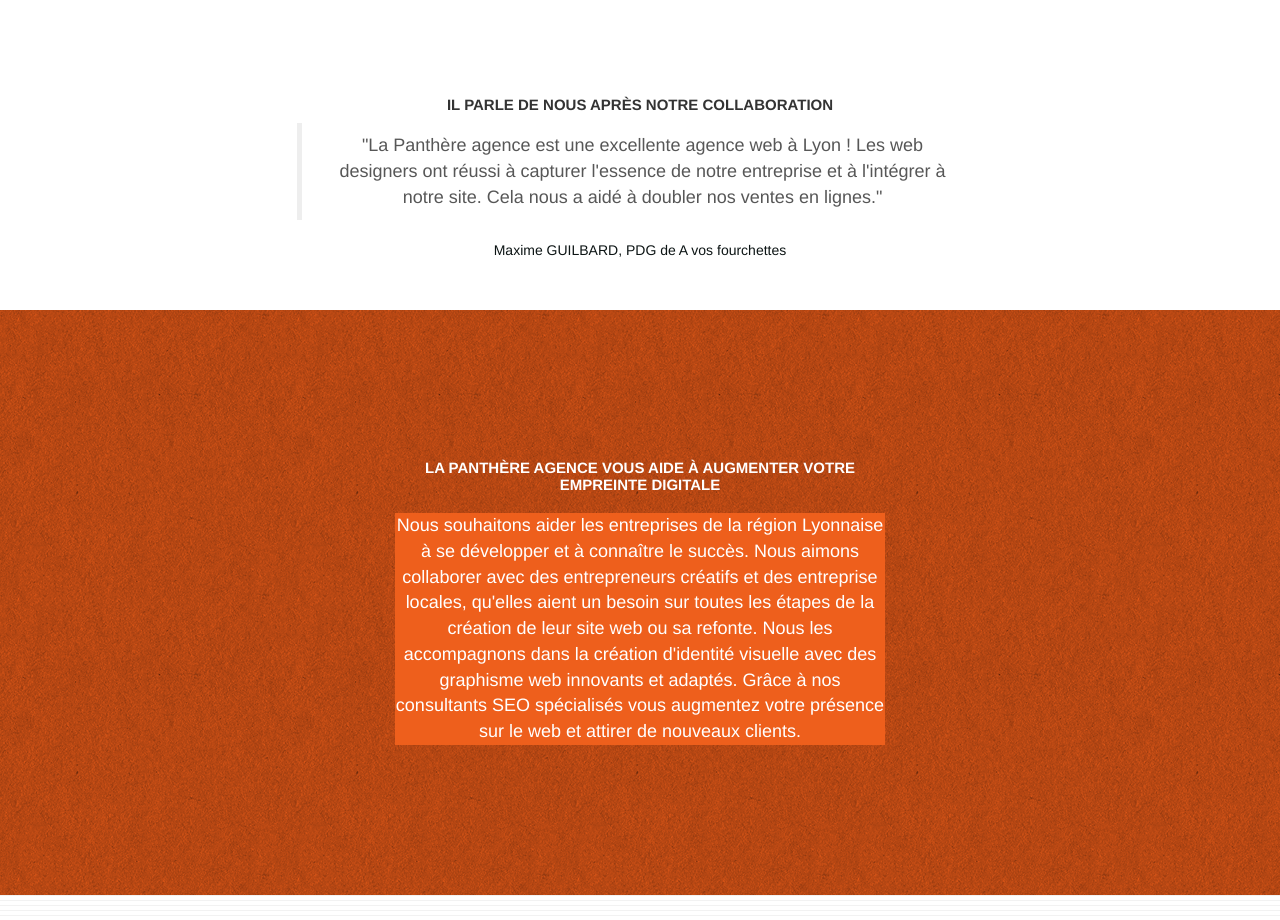
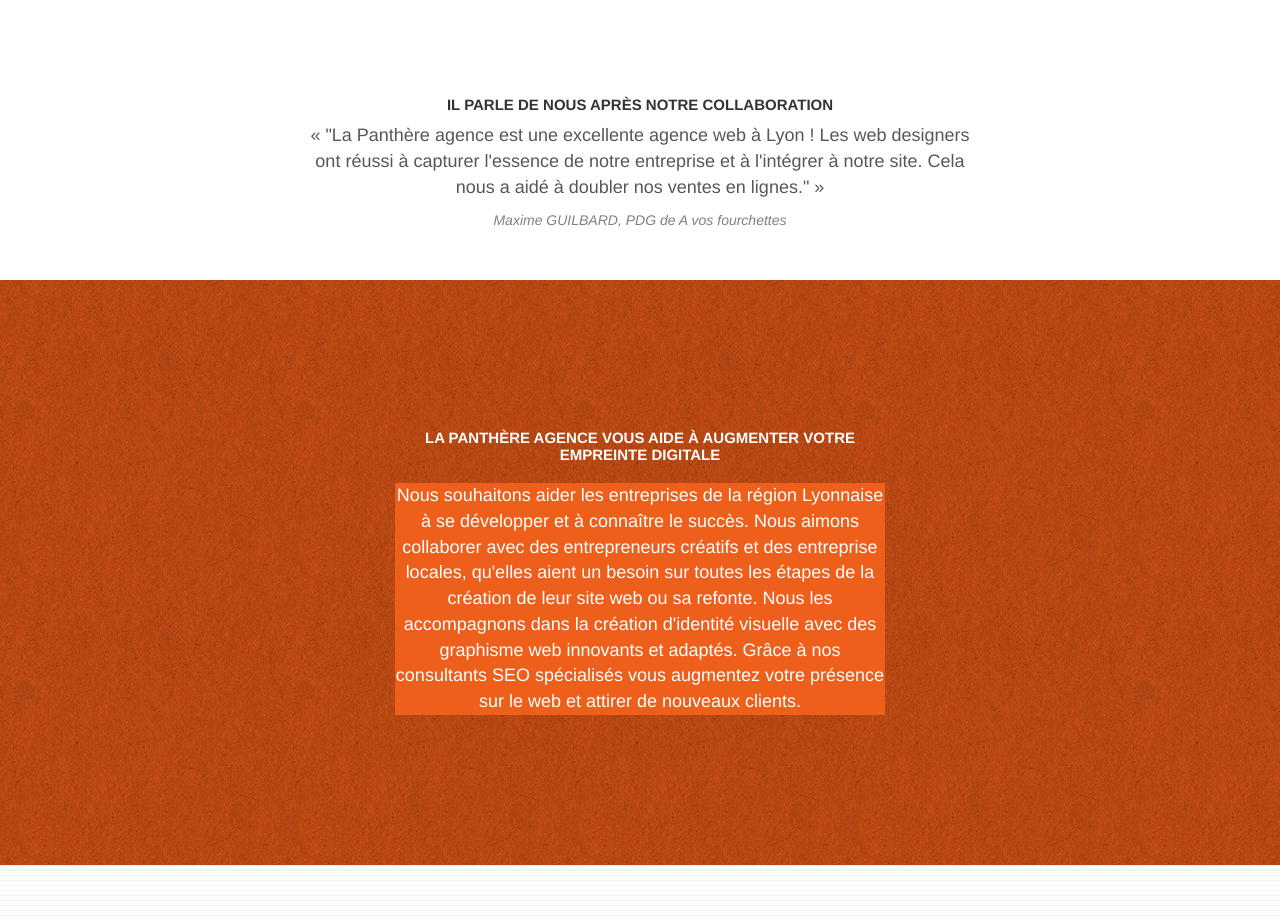
Before and after one commit to JadeFULRAD/la_panthere, a plain HTML site: page index.html in a window 1280 px wide. Shown: the part 1183-2103 px from the top of the page. Drawn offline with Linux system fonts and the light colour scheme.

Commit message:
suppression de blocquote et ajout de cite & q

```diff
--- a/index.html
+++ b/index.html
@@ -196,17 +196,15 @@
             <div class="row voffset-lg voffset text-center">
               <h3>Il parle de nous après notre collaboration</h3>
               <figure class="col-xs-12 col-md-8 col-md-offset-2 text-center">
-                <blockquote>
-                  <p>
+                <p>
+                  <q>
                     "La Panthère agence est une excellente agence web à Lyon !
                     Les web designers ont réussi à capturer l'essence de notre
                     entreprise et à l'intégrer à notre site. Cela nous a aidé à
                     doubler nos ventes en lignes."
-                  </p>
-                </blockquote>
-                <figcaption>
-                  Maxime GUILBARD, PDG de A vos fourchettes
-                </figcaption>
+                  </q>
+                </p>
+                <cite> Maxime GUILBARD, PDG de A vos fourchettes </cite>
               </figure>
             </div>
           </div>
```
Also changed, not shown: contact.html (+2 -2 lines).
